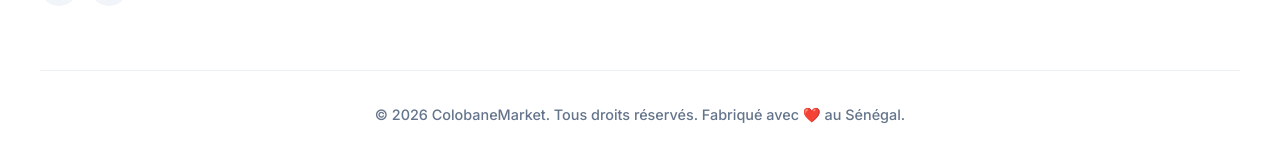
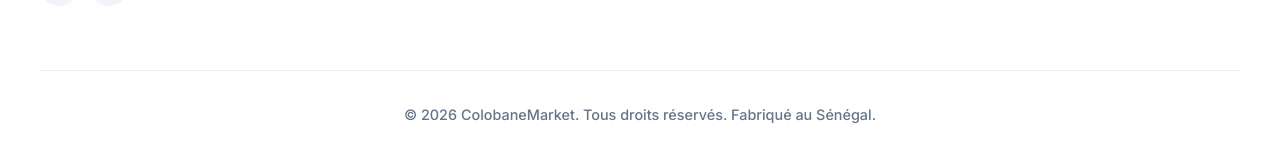
Before and after one commit to colways27-cell/colobane-market, a React (Vite) app: page / in a window 1280 px wide. Shown: the part 1759-1921 px from the top of the page. Built offline with nearby package versions, Linux system fonts and the light colour scheme; no server answers; the database is empty.

Commit message:
update-footer

```diff
--- a/src/components/Footer.jsx
+++ b/src/components/Footer.jsx
@@ -125,7 +125,7 @@ const Footer = () => {
       </div>
 
       <div className="footer-bottom">
-        &copy; {new Date().getFullYear()} ColobaneMarket. Tous droits réservés. Fabriqué avec ❤️ au Sénégal.
+        &copy; {new Date().getFullYear()} ColobaneMarket. Tous droits réservés. Fabriqué au Sénégal.
       </div>
     </footer>
   );
```
Also changed, not shown: 1 other file (tests, documents, lock files or other folders).
